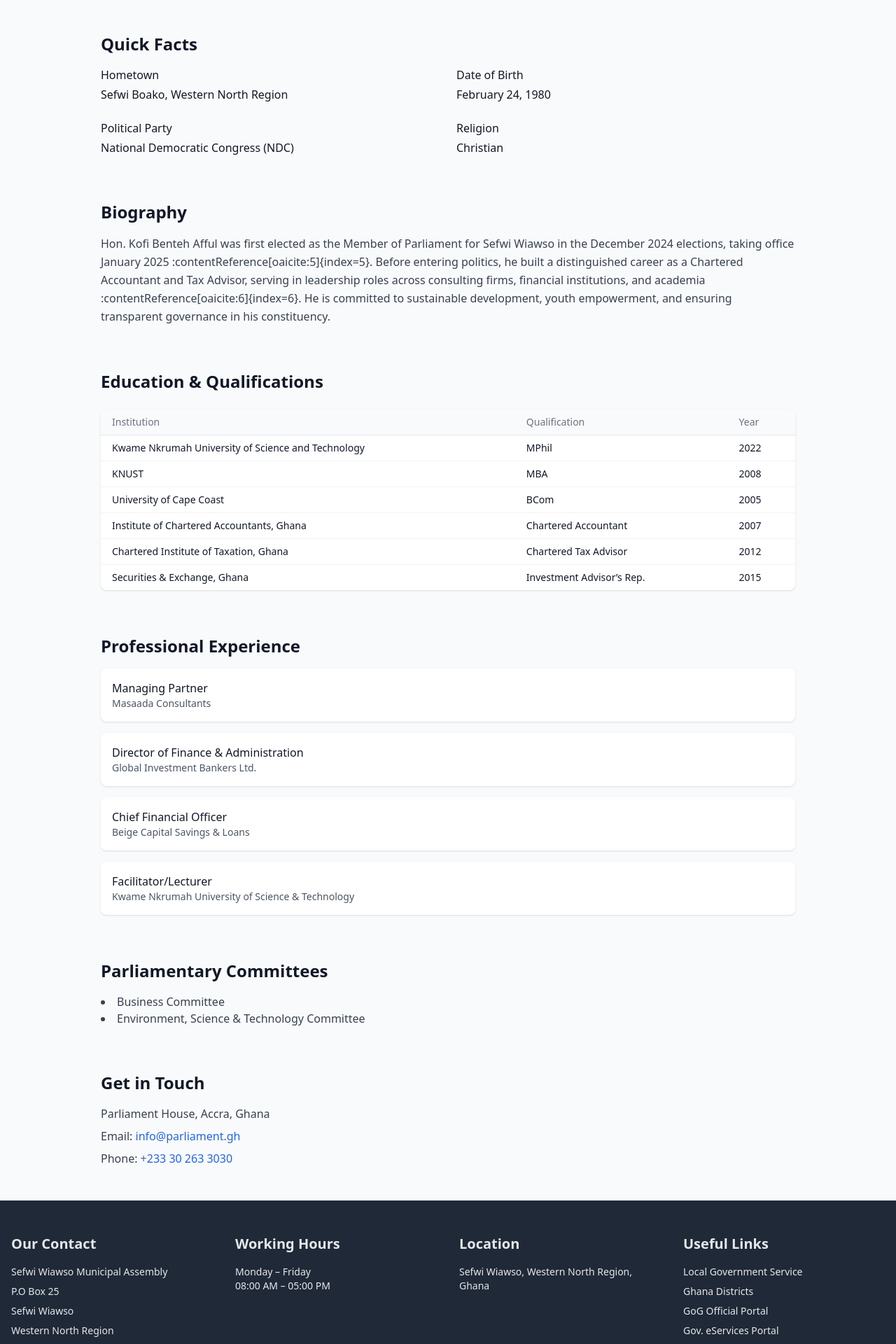
After one commit to KwameGilbert/constituency_issue_report_management, a PHP site: page /about in a window 1280 px wide. The commit adds this page. Shown: the part 457-2377 px from the top of the page at 70% size. Run offline with PHP 8.4, Linux system fonts and the light colour scheme; some libraries are stand-ins or nearby versions.

```diff
--- /dev/null
+++ b/about/index.php
@@ -0,0 +1,165 @@
+<!DOCTYPE html>
+<html lang="en">
+<head>
+  <meta charset="UTF-8">
+  <meta name="viewport" content="width=device-width,initial-scale=1">
+  <title>About | Hon. Kofi Benteh Afful</title>
+  <meta name="description" content="Biography and profile of Hon. Kofi Benteh Afful, Member of Parliament for Sefwi Wiawso.">
+
+  <!-- Tailwind CSS -->
+  <script src="https://cdn.tailwindcss.com"></script>
+  <!-- AOS (Animate On Scroll) -->
+  <link href="https://unpkg.com/aos@2.3.4/dist/aos.css" rel="stylesheet">
+  <script src="https://unpkg.com/aos@2.3.4/dist/aos.js"></script>
+    <!-- Coat of arms favicon  -->
+    <link rel="icon" type="image/x-icon" href="assets/images/coat-of-arms.png">
+</head>
+<body class="bg-gray-50 text-gray-900">
+
+  <!-- Header / Navbar -->
+  <?php require_once '../includes/header.php'; ?>
+
+  <!-- Hero Section -->
+  <section class="relative bg-cover bg-center h-96" style="background-image:url('assets/images/mp-hero.jpg')" data-aos="fade-in">
+    <div class="absolute inset-0 bg-black/50 flex flex-col items-center justify-center text-white">
+      <img src="assets/images/coat-of-arms.png" alt="Coat of Arms" class="w-16 mb-4">
+      <h1 class="text-4xl md:text-5xl font-bold">Hon. Kofi Benteh Afful</h1>
+      <p class="mt-2 text-xl">Member of Parliament, Sefwi Wiawso</p>
+      <p class="mt-1 italic">National Democratic Congress (NDC)</p>
+    </div>
+  </section>
+
+  <main class="max-w-5xl mx-auto px-4 space-y-16 py-12">
+
+    <!-- Quick Facts -->
+    <section data-aos="fade-up">
+      <h2 class="text-2xl font-semibold mb-4">Quick Facts</h2>
+      <dl class="grid grid-cols-1 sm:grid-cols-2 gap-6">
+        <div>
+          <dt class="font-medium">Hometown</dt>
+          <dd class="mt-1">Sefwi Boako, Western North Region</dd>
+        </div>
+        <div>
+          <dt class="font-medium">Date of Birth</dt>
+          <dd class="mt-1">February 24, 1980</dd>
+        </div>
+        <div>
+          <dt class="font-medium">Political Party</dt>
+          <dd class="mt-1">National Democratic Congress (NDC)</dd>
+        </div>
+        <div>
+          <dt class="font-medium">Religion</dt>
+          <dd class="mt-1">Christian</dd>
+        </div>
+      </dl>
+    </section>
+
+    <!-- Biography -->
+    <section data-aos="fade-up">
+      <h2 class="text-2xl font-semibold mb-4">Biography</h2>
+      <p class="text-gray-700 leading-relaxed">
+        Hon. Kofi Benteh Afful was first elected as the Member of Parliament for Sefwi Wiawso in the December 2024 elections, taking office January 2025 :contentReference[oaicite:5]{index=5}. Before entering politics, he built a distinguished career as a Chartered Accountant and Tax Advisor, serving in leadership roles across consulting firms, financial institutions, and academia :contentReference[oaicite:6]{index=6}. He is committed to sustainable development, youth empowerment, and ensuring transparent governance in his constituency.
+      </p>
+    </section>
+
+    <!-- Education & Professional Qualifications -->
+    <section data-aos="fade-up">
+      <h2 class="text-2xl font-semibold mb-6">Education & Qualifications</h2>
+      <div class="overflow-x-auto bg-white shadow rounded-lg">
+        <table class="min-w-full divide-y divide-gray-200">
+          <thead class="bg-gray-50">
+            <tr>
+              <th class="px-4 py-2 text-left text-sm font-medium text-gray-500">Institution</th>
+              <th class="px-4 py-2 text-left text-sm font-medium text-gray-500">Qualification</th>
+              <th class="px-4 py-2 text-left text-sm font-medium text-gray-500">Year</th>
+            </tr>
+          </thead>
+          <tbody class="divide-y divide-gray-100">
+            <tr>
+              <td class="px-4 py-2 text-sm">Kwame Nkrumah University of Science and Technology</td>
+              <td class="px-4 py-2 text-sm">MPhil</td>
+              <td class="px-4 py-2 text-sm">2022</td>
+            </tr>
+            <tr>
+              <td class="px-4 py-2 text-sm">KNUST</td>
+              <td class="px-4 py-2 text-sm">MBA</td>
+              <td class="px-4 py-2 text-sm">2008</td>
+            </tr>
+            <tr>
+              <td class="px-4 py-2 text-sm">University of Cape Coast</td>
+              <td class="px-4 py-2 text-sm">BCom</td>
+              <td class="px-4 py-2 text-sm">2005</td>
+            </tr>
+            <tr>
+              <td class="px-4 py-2 text-sm">Institute of Chartered Accountants, Ghana</td>
+              <td class="px-4 py-2 text-sm">Chartered Accountant</td>
+              <td class="px-4 py-2 text-sm">2007</td>
+            </tr>
+            <tr>
+              <td class="px-4 py-2 text-sm">Chartered Institute of Taxation, Ghana</td>
+              <td class="px-4 py-2 text-sm">Chartered Tax Advisor</td>
+              <td class="px-4 py-2 text-sm">2012</td>
+            </tr>
+            <tr>
+              <td class="px-4 py-2 text-sm">Securities & Exchange, Ghana</td>
+              <td class="px-4 py-2 text-sm">Investment Advisor’s Rep.</td>
+              <td class="px-4 py-2 text-sm">2015</td>
+            </tr>
+          </tbody>
+        </table>
+      </div>
+    </section>
+
+    <!-- Career -->
+    <section data-aos="fade-up">
+      <h2 class="text-2xl font-semibold mb-4">Professional Experience</h2>
+      <ul class="space-y-4">
+        <li class="bg-white p-4 rounded-lg shadow">
+          <p class="font-medium">Managing Partner</p>
+          <p class="text-sm text-gray-600">Masaada Consultants</p>
+        </li>
+        <li class="bg-white p-4 rounded-lg shadow">
+          <p class="font-medium">Director of Finance & Administration</p>
+          <p class="text-sm text-gray-600">Global Investment Bankers Ltd.</p>
+        </li>
+        <li class="bg-white p-4 rounded-lg shadow">
+          <p class="font-medium">Chief Financial Officer</p>
+          <p class="text-sm text-gray-600">Beige Capital Savings & Loans</p>
+        </li>
+        <li class="bg-white p-4 rounded-lg shadow">
+          <p class="font-medium">Facilitator/Lecturer</p>
+          <p class="text-sm text-gray-600">Kwame Nkrumah University of Science & Technology</p>
+        </li>
+      </ul>
+    </section>
+
+    <!-- Committee Membership -->
+    <section data-aos="fade-up">
+      <h2 class="text-2xl font-semibold mb-4">Parliamentary Committees</h2>
+      <ul class="list-disc list-inside text-gray-700">
+        <li>Business Committee</li>
+        <li>Environment, Science & Technology Committee</li>
+      </ul>
+    </section>
+
+    <!-- Contact & Quick Links -->
+    <section data-aos="fade-up">
+      <h2 class="text-2xl font-semibold mb-4">Get in Touch</h2>
+      <p class="text-gray-700 mb-2">Parliament House, Accra, Ghana</p>
+      <p class="text-gray-700 mb-2">Email: <a href="mailto:info@parliament.gh" class="text-blue-600">info@parliament.gh</a></p>
+      <p class="text-gray-700">Phone: <a href="tel:+233302633030" class="text-blue-600">+233 30 263 3030</a></p>
+    </section>
+
+  </main>
+
+  <?php require_once '../includes/footer.php'; ?>
+
+  <!-- Initialize AOS -->
+  <script>
+    AOS.init({
+      duration: 800,
+      once: true
+    });
+  </script>
+</body>
+</html>
--- a/includes/blog_section.php
+++ b/includes/blog_section.php
@@ -16,16 +16,19 @@ $posts = $conn
         <div class="grid md:grid-cols-3 gap-6">
             <?php foreach ($posts as $p): ?>
             <div class="bg-white shadow rounded overflow-hidden">
+                <a href="blog/blog-post.php?slug=<?= urlencode($p['slug']) ?>"
+                    class="mt-4 text-red-600 hover:underline">
                     <img src="<?= htmlspecialchars($p['image_url']) ?>" class="w-full h-48 object-cover"
                         alt="<?= htmlspecialchars($p['title']) ?>">
                     <div class="p-4">
                         <h3 class="font-bold text-lg"><?= htmlspecialchars($p['title']) ?></h3>
                         <p class="mt-2 text-sm text-gray-600"><?= htmlspecialchars($p['excerpt']) ?></p>
-                    <a href="blog-post.php?slug=<?= urlencode($p['slug']) ?>"
+                        <a href="blog/blog-post.php?slug=<?= urlencode($p['slug']) ?>"
                             class="mt-4 inline-block text-red-600 hover:underline">
                             Read more
                         </a>
                     </div>
+                </a>
             </div>
             <?php endforeach; ?>
         </div>
--- a/includes/header.php
+++ b/includes/header.php
@@ -3,8 +3,8 @@
         <div class="flex flex-col md:flex-row md:items-center md:justify-between">
             <div class="flex items-center justify-between">
                 <div class="flex items-center gap-2 sm:gap-4">
-                    <img src="assets/images/coat-of-arms.png" alt="Coat of Arms" class="w-8 h-8 sm:w-10 sm:h-10">
-                    <span class="font-bold text-sm sm:text-lg">Sefwi Wiawso Municipal Assembly</span>
+                    <img src="/assets/images/coat-of-arms.png" alt="Coat of Arms" class="w-8 h-8 sm:w-10 sm:h-10">
+                    <span class="font-bold text-sm sm:text-lg">Kofi Benteh Afful - The Office of the MP</span>
                 </div>
                 <button id="menu-toggle" class="md:hidden focus:outline-none">
                     <svg class="w-6 h-6" fill="none" stroke="currentColor" viewBox="0 0 24 24">
@@ -15,26 +15,12 @@
             </div>
             <nav id="mobile-menu" class="hidden md:block w-full md:w-auto mt-4 md:mt-0 md:flex md:items-center">
                 <div class="flex flex-col md:flex-row space-y-2 md:space-y-0 md:space-x-4 w-full md:w-auto">
-                    <a href="index.php"
+                    <a href="/"
                         class="block px-2 py-1 hover:bg-red-600 rounded transition duration-200 text-sm md:text-base">Home</a>
 
-                    <div class="relative group">
-                        <button
-                            class="flex items-center px-2 py-1 hover:bg-red-600 rounded transition duration-200 text-sm md:text-base">
-                            About Us
-                            <svg class="w-4 h-4 ml-1" fill="none" stroke="currentColor" viewBox="0 0 24 24">
-                                <path stroke-linecap="round" stroke-linejoin="round" stroke-width="2"
-                                    d="M19 9l-7 7-7-7"></path>
-                            </svg>
-                        </button>
-                        <div
-                            class="absolute left-0 mt-1 w-48 bg-white rounded-md shadow-lg z-30 hidden group-hover:block">
-                            <div class="py-1 text-gray-800">
-                                <a href="about-us.php"
-                                    class="block px-4 py-2 hover:bg-red-100 text-sm md:text-base">Overview</a>
-                            </div>
-                        </div>
-                    </div>
+                    <a href="/about"
+                        class="block px-2 py-1 hover:bg-red-600 rounded transition duration-200 text-sm md:text-base">About
+                        Us</a>
 
                     <div class="relative group">
                         <button
@@ -72,8 +58,8 @@
                             <div class="py-1 text-gray-800">
                                 <a href="photo-gallery.php"
                                     class="block px-4 py-2 hover:bg-red-100 text-sm md:text-base">Photo Gallery</a>
-                                <a href="blog/" class="block px-4 py-2 hover:bg-red-100 text-sm md:text-base">Blog</a>
-                                <a href="events/"
+                                <a href="/blog/" class="block px-4 py-2 hover:bg-red-100 text-sm md:text-base">Blog</a>
+                                <a href="/events/"
                                     class="block px-4 py-2 hover:bg-red-100 text-sm md:text-base">Events</a>
                             </div>
                         </div>
@@ -91,13 +77,13 @@
                         <div
                             class="absolute left-0 mt-1 w-48 bg-white rounded-md shadow-lg z-30 hidden group-hover:block">
                             <div class="py-1 text-gray-800">
-                                <a href="projects/" class="block px-4 py-2 hover:bg-red-100 text-sm md:text-base">All
+                                <a href="/projects" class="block px-4 py-2 hover:bg-red-100 text-sm md:text-base">All
                                     Projects</a>
                             </div>
                         </div>
                     </div>
 
-                    <a href="contact-us.php"
+                    <a href="/contact/"
                         class="block px-2 py-1 hover:bg-red-600 rounded transition duration-200 text-sm md:text-base">Contact
                         Us</a>
                 </div>
--- a/includes/map.php
+++ b/includes/map.php
@@ -7,7 +7,7 @@
 <link rel="stylesheet" href="https://unpkg.com/leaflet/dist/leaflet.css" />
 <script src="https://unpkg.com/leaflet/dist/leaflet.js"></script>
 <script>
-const map = L.map('map').setView([5.6037, -0.1870], 8);
+const map = L.map('map').setView([6.2125, -2.4897], 12); // Updated coordinates for Sefwi
 L.tileLayer('https://{s}.tile.openstreetmap.org/{z}/{x}/{y}.png', {
     attribution: '&copy; OpenStreetMap contributors'
 }).addTo(map);
--- a/index.php
+++ b/index.php
@@ -7,7 +7,7 @@ require_once 'config/db.php';
 <head>
     <meta charset="UTF-8">
     <meta name="viewport" content="width=device-width, initial-scale=1.0">
-    <title>The Office of the MP</title>
+    <title>Kofi Benteh Afful - The Office of the MP</title>
     <script src="https://cdn.tailwindcss.com"></script>
     <!-- Coat of arms favicon  -->
     <link rel="icon" type="image/x-icon" href="assets/images/coat-of-arms.png">
@@ -19,7 +19,7 @@ require_once 'config/db.php';
 
         <?php
         require_once 'includes/hero_carousel.php';
-        require_once 'includes/featured_projects.php';
+        // require_once 'includes/featured_projects.php';
         require_once 'includes/blog_section.php';// Latest blog grid
         require_once 'includes/events.php'; // Upcoming events
         require_once 'includes/map.php'; // Leaflet map
```
Also changed, not shown: blog/blog-post.php (added, +169 -0 lines), projects/index.php (+24 -5 lines), projects/project.php (added, +127 -0 lines), contact/index.php (added). Lines whose indentation alone changed are shown as unchanged.
